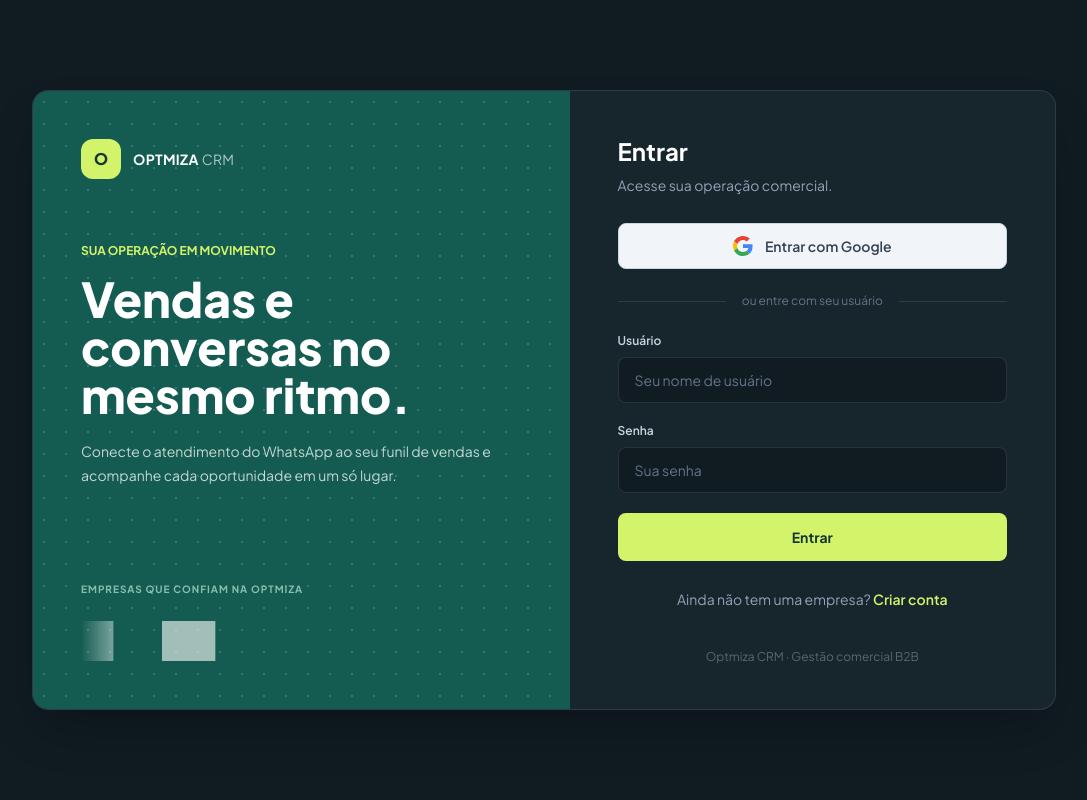
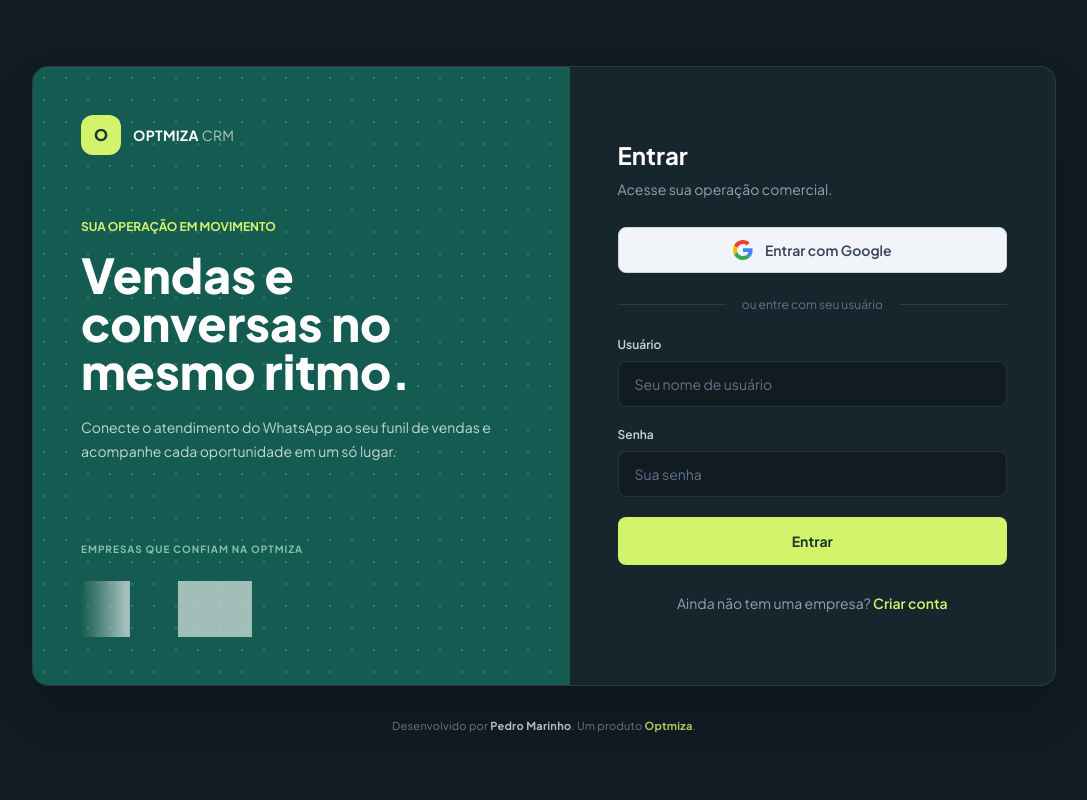
Before and after one commit to PyPedro/crm, a Flask app: page /login in a window 1280 px wide. Shown: the whole page, without its empty margins (96-1183 px from the left). Run offline with Flask 3, Linux system fonts and the light colour scheme; tables that the repository leaves empty hold one stand-in row (values such as "Sample post"); grey boxes marked "Sample" are stand-in pictures; some libraries are stand-ins or nearby versions.

Commit message:
Adjust logo sizes and add footer signature
Updated logo image size and added a footer signature.

```diff
--- a/app/templates/login.html
+++ b/app/templates/login.html
@@ -26,7 +26,8 @@
         }
     </style>
 </head>
-<body class="min-h-screen bg-[#101b22] text-white flex items-center justify-center p-5">
+<body class="min-h-screen bg-[#101b22] text-white flex flex-col items-center justify-center p-5">
+
     <main class="w-full max-w-5xl min-h-[620px] grid md:grid-cols-[1.05fr_0.95fr] overflow-hidden rounded-2xl border border-white/10 bg-[#17252d] shadow-2xl rise">
 
         <!-- Lado Esquerdo (Branding - Parte Verde) -->
@@ -55,12 +56,12 @@
                         <div class="animate-marquee flex items-center gap-12">
                             <!-- Loop Original -->
                             {% for empresa in empresas %}
-                                <img src="{{ empresa.logo_b64 }}" alt="{{ empresa.nome }}" class="h-10 w-auto max-w-[140px] object-contain grayscale brightness-200 opacity-60 hover:grayscale-0 hover:brightness-100 hover:opacity-100 transition-all duration-300">
+                                <img src="{{ empresa.logo_b64 }}" alt="{{ empresa.nome }}" class="h-14 w-auto max-w-[180px] object-contain grayscale brightness-200 opacity-60 hover:grayscale-0 hover:brightness-100 hover:opacity-100 transition-all duration-300">
                             {% endfor %}
 
                             <!-- Loop Clone (necessário para não haver "quebra" no loop infinito) -->
                             {% for empresa in empresas %}
-                                <img src="{{ empresa.logo_b64 }}" alt="{{ empresa.nome }}" class="h-10 w-auto max-w-[140px] object-contain grayscale brightness-200 opacity-60 hover:grayscale-0 hover:brightness-100 hover:opacity-100 transition-all duration-300">
+                                <img src="{{ empresa.logo_b64 }}" alt="{{ empresa.nome }}" class="h-14 w-auto max-w-[180px] object-contain grayscale brightness-200 opacity-60 hover:grayscale-0 hover:brightness-100 hover:opacity-100 transition-all duration-300">
                             {% endfor %}
                         </div>
                     </div>
@@ -109,12 +110,14 @@
                 </form>
 
                 <p class="mt-7 text-center text-sm text-slate-400">Ainda não tem uma empresa? <a class="font-semibold text-[#d3f36b] hover:underline" href="{{ url_for('main.register') }}">Criar conta</a></p>
-
-                <!-- Assinatura -->
-                <p class="mt-10 text-center text-xs text-white/30">Optmiza CRM · Gestão comercial B2B</p>
-
             </div>
         </section>
     </main>
+
+    <!-- Assinatura Centralizada Abaixo do Card -->
+    <p class="mt-8 text-white/40 text-[11px] tracking-wide text-center rise" style="animation-delay: 0.2s;">
+        Desenvolvido por <strong class="text-white/70">Pedro Marinho</strong>. Um produto <strong class="text-[#d3f36b]/80">Optmiza</strong>.
+    </p>
+
 </body>
 </html>
```
